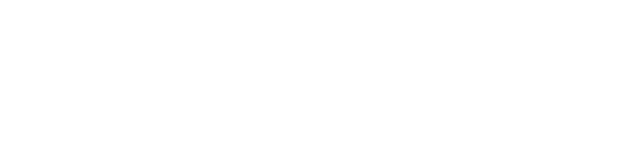
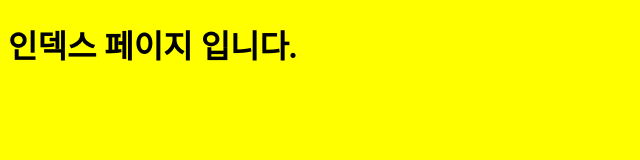
Before and after one commit to goilafh/MyRepo, a plain HTML site: page index.html in a window 1280 px wide. Shown: the whole page, without its empty margins (0-640 px from the left). Drawn offline with Linux system fonts and the light colour scheme.

Commit message:
height bgcolor added

```diff
--- a/index.html
+++ b/index.html
@@ -5,8 +5,14 @@
     <meta http-equiv="X-UA-Compatible" content="IE=edge">
     <meta name="viewport" content="width=device-width, initial-scale=1.0">
     <title>index.html</title>
+    <style>
+        html, body{
+            height: 100%;
+            background-color: yellow;
+        }
+    </style>
 </head>
 <body>
-
+    <h1>인덱스 페이지 입니다.</h1>
 </body>
 </html>
```
